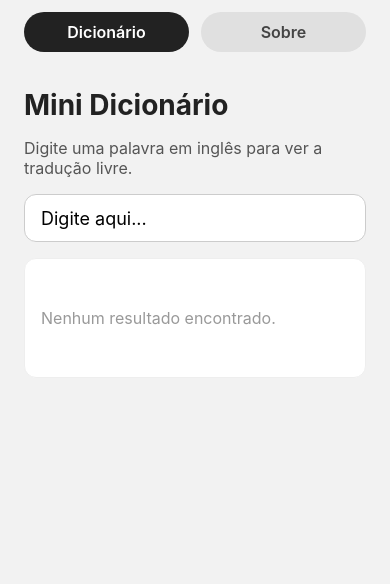
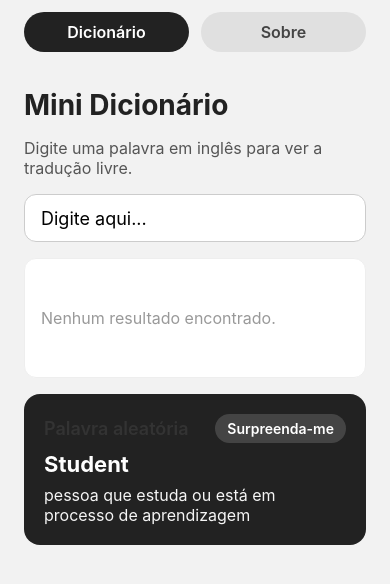
Before and after one commit to Gabriel-jr-dev/dict, a React Native app: screen / in a window 390 px wide. Shown: the top 584 px of the page. Built offline with nearby package versions, Linux system fonts and the light colour scheme.

Commit message:
feat: expand dictionary features

```diff
--- a/App.js
+++ b/App.js
@@ -1,4 +1,4 @@
-import React from 'react';
+import React, { useEffect, useMemo, useState } from 'react';
 import {
   Pressable,
   SafeAreaView,
@@ -9,21 +9,94 @@ import {
   TextInput,
   View
 } from 'react-native';
-import { useState } from 'react';
 
 const words = {
   hello: 'um cumprimento amigável',
   world: 'o planeta que habitamos',
   react: 'biblioteca para construir interfaces',
   expo: 'ferramentas para apps React Native',
-  dictionary: 'coleção de palavras e significados'
+  dictionary: 'coleção de palavras e significados',
+  student: 'pessoa que estuda ou está em processo de aprendizagem',
+  teacher: 'profissional responsável por orientar e ensinar alunos',
+  learn: 'adquirir conhecimento ou habilidade nova',
+  practice: 'repetir uma atividade para ganhar confiança e domínio',
+  homework: 'tarefas escolares para realizar fora da sala de aula'
+};
+
+const dictionaryEntries = Object.entries(words);
+
+const getDefinition = (term) => {
+  if (!term) {
+    return undefined;
+  }
+
+  return words[term] ?? undefined;
+};
+
+const getSuggestions = (term) => {
+  if (!term) {
+    return [];
+  }
+
+  const normalized = term.toLowerCase();
+
+  return Object.keys(words)
+    .filter((word) => word.includes(normalized) && word !== normalized)
+    .slice(0, 5);
+};
+
+const getRandomEntry = () => {
+  if (dictionaryEntries.length === 0) {
+    return undefined;
+  }
+
+  const index = Math.floor(Math.random() * dictionaryEntries.length);
+  const [word, meaning] = dictionaryEntries[index];
+
+  return { word, meaning };
+};
+
+const addToHistory = (history, term) => {
+  if (!term || history.includes(term)) {
+    return history;
+  }
+
+  const updated = [term, ...history];
+
+  return updated.slice(0, 8);
 };
 
 export default function App() {
   const [query, setQuery] = useState('');
   const [activePage, setActivePage] = useState('dictionary');
+  const [dailyWord, setDailyWord] = useState(() => getRandomEntry());
+  const [history, setHistory] = useState([]);
 
-  const definition = words[query.trim().toLowerCase()];
+  const normalizedQuery = query.trim().toLowerCase();
+  const definition = getDefinition(normalizedQuery);
+  const suggestions = useMemo(
+    () => getSuggestions(normalizedQuery),
+    [normalizedQuery]
+  );
+
+  useEffect(() => {
+    if (definition && normalizedQuery) {
+      setHistory((prev) => addToHistory(prev, normalizedQuery));
+    }
+  }, [definition, normalizedQuery]);
+
+  const refreshDailyWord = () => {
+    const newWord = getRandomEntry();
+
+    if (newWord) {
+      setDailyWord(newWord);
+      setQuery('');
+    }
+  };
+
+  const handleChipPress = (value) => {
+    setQuery(value);
+  };
 
   return (
     <SafeAreaView style={styles.safeArea}>
@@ -65,11 +138,58 @@ export default function App() {
             />
             <View style={styles.resultBox}>
               {definition ? (
-                <Text style={styles.definition}>{definition}</Text>
+                <>
+                  <Text style={styles.definitionTitle}>{query.trim()}</Text>
+                  <Text style={styles.definition}>{definition}</Text>
+                </>
               ) : (
                 <Text style={styles.placeholder}>Nenhum resultado encontrado.</Text>
               )}
             </View>
+            {!definition && suggestions.length > 0 && (
+              <View style={styles.suggestionsBox}>
+                <Text style={styles.sectionTitle}>Talvez você procure:</Text>
+                <View style={styles.suggestionsList}>
+                  {suggestions.map((item) => (
+                    <Pressable
+                      key={item}
+                      onPress={() => handleChipPress(item)}
+                      style={styles.suggestionChip}
+                    >
+                      <Text style={styles.suggestionText}>{item}</Text>
+                    </Pressable>
+                  ))}
+                </View>
+              </View>
+            )}
+            {dailyWord && (
+              <View style={styles.dailyWordBox}>
+                <View style={styles.dailyWordHeader}>
+                  <Text style={styles.sectionTitle}>Palavra aleatória</Text>
+                  <Pressable onPress={refreshDailyWord} style={styles.secondaryButton}>
+                    <Text style={styles.secondaryButtonText}>Surpreenda-me</Text>
+                  </Pressable>
+                </View>
+                <Text style={styles.dailyWordWord}>{dailyWord.word}</Text>
+                <Text style={styles.dailyWordDefinition}>{dailyWord.meaning}</Text>
+              </View>
+            )}
+            {history.length > 0 && (
+              <View style={styles.historyBox}>
+                <Text style={styles.sectionTitle}>Histórico recente</Text>
+                <View style={styles.historyList}>
+                  {history.map((item) => (
+                    <Pressable
+                      key={item}
+                      onPress={() => handleChipPress(item)}
+                      style={styles.historyChip}
+                    >
+                      <Text style={styles.historyText}>{item}</Text>
+                    </Pressable>
+                  ))}
+                </View>
+              </View>
+            )}
           </>
         ) : (
           <View style={styles.aboutContainer}>
@@ -156,7 +276,14 @@ const styles = StyleSheet.create({
     padding: 16,
     justifyContent: 'center',
     borderWidth: 1,
-    borderColor: '#eee'
+    borderColor: '#eee',
+    gap: 8
+  },
+  definitionTitle: {
+    fontSize: 18,
+    fontWeight: '600',
+    color: '#666',
+    textTransform: 'capitalize'
   },
   definition: {
     fontSize: 20,
@@ -165,6 +292,89 @@ const styles = StyleSheet.create({
   placeholder: {
     fontSize: 16,
     color: '#999'
+  },
+  suggestionsBox: {
+    backgroundColor: '#fff',
+    borderRadius: 12,
+    padding: 16,
+    borderWidth: 1,
+    borderColor: '#eee',
+    gap: 12
+  },
+  sectionTitle: {
+    fontSize: 18,
+    fontWeight: '600',
+    color: '#333'
+  },
+  suggestionsList: {
+    flexDirection: 'row',
+    flexWrap: 'wrap',
+    gap: 8
+  },
+  suggestionChip: {
+    paddingVertical: 6,
+    paddingHorizontal: 12,
+    borderRadius: 999,
+    backgroundColor: '#f0f0f0'
+  },
+  suggestionText: {
+    fontSize: 14,
+    color: '#333'
+  },
+  dailyWordBox: {
+    backgroundColor: '#222',
+    borderRadius: 16,
+    padding: 20,
+    gap: 8
+  },
+  dailyWordHeader: {
+    flexDirection: 'row',
+    justifyContent: 'space-between',
+    alignItems: 'center'
+  },
+  secondaryButton: {
+    paddingVertical: 6,
+    paddingHorizontal: 12,
+    borderRadius: 999,
+    backgroundColor: '#444'
+  },
+  secondaryButtonText: {
+    color: '#fff',
+    fontWeight: '600',
+    fontSize: 14
+  },
+  dailyWordWord: {
+    fontSize: 22,
+    fontWeight: '700',
+    color: '#fff',
+    textTransform: 'capitalize'
+  },
+  dailyWordDefinition: {
+    fontSize: 16,
+    color: '#f5f5f5'
+  },
+  historyBox: {
+    backgroundColor: '#fff',
+    borderRadius: 12,
+    padding: 16,
+    borderWidth: 1,
+    borderColor: '#eee',
+    gap: 12
+  },
+  historyList: {
+    flexDirection: 'row',
+    flexWrap: 'wrap',
+    gap: 8
+  },
+  historyChip: {
+    paddingVertical: 6,
+    paddingHorizontal: 12,
+    borderRadius: 999,
+    backgroundColor: '#e8e8e8'
+  },
+  historyText: {
+    fontSize: 14,
+    color: '#333'
   },
   aboutContainer: {
     gap: 16
```
